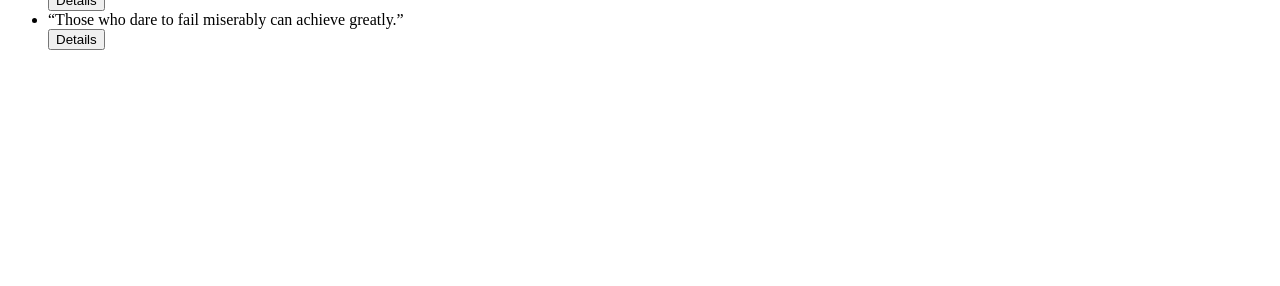
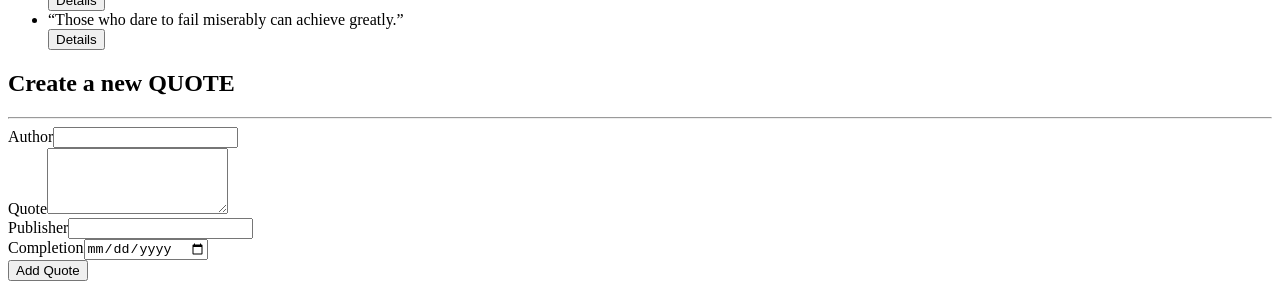
Before and after one commit to claudinos/Quotes, an Angular app: page / in a window 1280 px wide. Shown: the part 552-838 px from the top of the page. Before the commit the page ends 800 px from the top, so only its background shows below. Built offline with nearby package versions, Linux system fonts and the light colour scheme.

Commit message:
add a form

```diff
--- a/src/app/app.component.html
+++ b/src/app/app.component.html
@@ -5,21 +5,6 @@
   </h1>
   <img width="300" alt="Angular Logo" src="https://www.quoteandquote.com/img/logo-QQ.png">
 </div>
-<!-- <h2>Here are some links to help you start: </h2>
-<ul>
-  <li>
-    <h2><a target="_blank" rel="noopener" href="https://angular.io/tutorial">Tour of Heroes</a></h2>
-  </li>
-  <li>
-    <h2><a target="_blank" rel="noopener" href="https://angular.io/cli">CLI Documentation</a></h2>
-  </li>
-  <li>
-    <h2><a target="_blank" rel="noopener" href="https://blog.angular.io/">Angular blog</a></h2>
-  </li>
-</ul> -->
-<!-- <div>
-  <h1>Quotes</h1>
-  <p>QUOTES OF THE DAY{{ love}}</p>
-</div> -->
+
 <app-quote></app-quote>
-<!-- <router-outlet></router-outlet> -->
+<app-quote-form></app-quote-form>
--- a/src/app/app.module.ts
+++ b/src/app/app.module.ts
@@ -7,7 +7,7 @@ import { QuoteFormComponent } from './quote-form/quote-form.component';
 import { QuoteComponent } from './quote/quote.component';
 import { QuoteDetailsComponent } from './quote-details/quote-details.component';
 import { DateCountPipe } from './date-count.pipe';
-
+import { FormsModule } from '@angular/forms';
 @NgModule({
   declarations: [
     AppComponent,
@@ -18,7 +18,8 @@ import { DateCountPipe } from './date-count.pipe';
   ],
   imports: [
     BrowserModule,
-    AppRoutingModule
+    AppRoutingModule,
+    FormsModule
   ],
   providers: [],
   bootstrap: [AppComponent]
--- a/src/app/date-count.pipe.ts
+++ b/src/app/date-count.pipe.ts
@@ -6,11 +6,11 @@ import { Pipe, PipeTransform } from '@angular/core';
 export class DateCountPipe implements PipeTransform {
 
   transform(value: any, ...args: any[]): any {
-    let today:Date = new Date(); //get current date and time
+    let today:Date = new Date();
     let todayWithNoTime:any = new Date(today.getFullYear(), today.getMonth(), today.getDate())
-    var dateDifference = Math.abs(value - todayWithNoTime) //returns value in miliseconds
-    const secondsInDay = 86400; //60 seconds * 60 minutes in an hour * 24 hours in a day
-    var dateDifferenceSeconds = dateDifference*0.001; //converts miliseconds to seconds
+    var dateDifference = Math.abs(value - todayWithNoTime)
+    const secondsInDay = 86400;
+    var dateDifferenceSeconds = dateDifference*0.001;
     var dateCounter = dateDifferenceSeconds/secondsInDay;
 
     if (dateCounter >= 1 && value > todayWithNoTime){
--- a/src/app/quote-details/quote-details.component.html
+++ b/src/app/quote-details/quote-details.component.html
@@ -1,5 +1,5 @@
 
 <p>{{claudine.Name}}</p>
 <p>{{claudine.Author}}</p>
-<p>The quote will be complete in {{claudine.completeDate|dateCount}} days</p>
-<button (click)= 'goalDelete(true)'>Delete Goal</button>
+<p>{{claudine.completeDate|dateCount}} days</p>
+<button (click)= 'claudineDelete(true)'>Delete Goal</button>
--- a/src/app/quote-details/quote-details.component.ts
+++ b/src/app/quote-details/quote-details.component.ts
@@ -7,6 +7,7 @@ import{Quote} from '../quote'
 })
 export class QuoteDetailsComponent implements OnInit {
   @Input() claudine: Quote;
+
   constructor() { }
 
   ngOnInit() {
--- a/src/app/quote-form/quote-form.component.html
+++ b/src/app/quote-form/quote-form.component.html
@@ -1,27 +1,33 @@
-
 <div class="container-fluid">
-    <h2 class="text-center">Create a Quote</h2>
-    <hr>
-    <form>
-
+  <h2 class="text-center">Create a new QUOTE</h2>
+  <hr>
+  <form >
         <div class="form-group">
 
-            <label for="description">Quote</label>
-            <textarea class="form-control" id="description" rows="4" required></textarea>
+                <label for="description">Author</label>
 
-        </div>
-        <div class="form-group">
-            <label for="complete">Author</label>
-            <input type='date' id="complete" required>
+                <input type="text" class="form-control" id="author" [(ngModel)]="newQuote.author" name="author" #name='ngModel' required>
+            </div>
+      <div class="form-group">
 
-        </div>
-        <div class="form-group">
+          <label for="name">Quote</label>
+          <textarea class="form-control" id="quote" rows="4" [(ngModel)]="newQuote.description" name="description" #description="ngModel" required></textarea>
 
-            <label for="name">Name</label>
-            <input type="text" required class="form-control" id="name">
 
-        </div>
-    </form>
-  </div>
-  <div *ngFor='let goal of goals'></div>
-  <app-quote-form></app-quote-form>
+      </div>
+
+      <div class="form-group">
+
+          <label for="complete">Publisher</label>
+          <input type="text" class="form-control" id="publisher" [(ngModel)]="newQuote.name" name="name" #name='ngModel' required>
+
+      </div>
+      <div class="form-group">
+
+        <label for="complete">Completion</label>
+        <input type='date' id="complete" [(ngModel)]="newQuote.completeDate" name="completeDate" #completeDate="ngModel" required>
+
+    </div>
+      <button type="submit" class="btn btn-success">Add Quote</button>
+  </form>
+</div>
--- a/src/app/quote-form/quote-form.component.ts
+++ b/src/app/quote-form/quote-form.component.ts
@@ -7,7 +7,7 @@ import{Quote} from '../quote'
   styleUrls: ['./quote-form.component.css']
 })
 export class QuoteFormComponent implements OnInit {
-
+  newQuote = new Quote(0,"","","",);
   constructor() { }
 
   ngOnInit() {
--- a/src/app/quote/quote.component.ts
+++ b/src/app/quote/quote.component.ts
@@ -14,10 +14,6 @@ export class QuoteComponent implements OnInit {
     new Quote(4,'“To say ‘I love you’ one must first be able to say the ‘I’.”','Ayn Rand','Victory'),
     new Quote(5,'“Those who dare to fail miserably can achieve greatly.”','Victor Hugo','Mike'),
 
-    // {id:2,quote:'',Author:'-John F. Kennedy', Name:'Taylor'},
-    // {id:3,quote:'“It is hard to fail, but it is worse never to have tried to succeed.”',Author:'-Theodore Roosevelt', Name:'Abby'},
-    // {id:4,quote:'“To say ‘I love you’ one must first be able to say the ‘I’.”',Author:'', Name:'Andy'},
-    // {id:5,quote:'“Life is the flower for which love is the honey.”',Author:'Victor Hugo', Name:'Victor'},
 
   ]
   Details(index){
```
